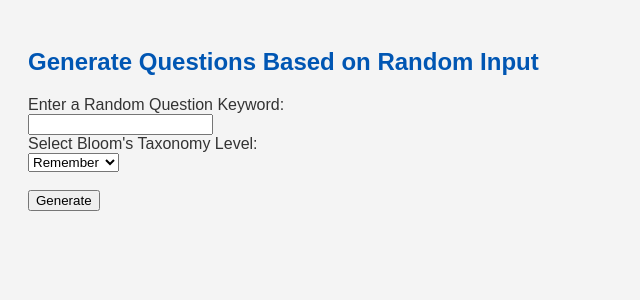
After one commit to Priyanka03012005/QuestionTaxonomy, a Flask app: page /user in a window 1280 px wide. The commit adds this page. Shown: the top 300 px of the page, without its empty margins (0-640 px from the left). Run offline with Flask 3, Linux system fonts and the light colour scheme.

Commit message:
first commit

```diff
--- a/app.py
+++ b/app.py
@@ -38,7 +38,7 @@ def init_db():
 def index():
     return render_template('index.html')
 
-@app.route('/create', methods=['GET', 'POST'])
+@app.route('/admin/create', methods=['GET', 'POST'])
 def create_question():
     if request.method == 'POST':
         question_text = request.form['question_text']
@@ -56,7 +56,7 @@ def create_question():
         return redirect(url_for('view_questions'))
     return render_template('create_question.html')
 
-@app.route('/questions')
+@app.route('/admin/questions')
 def view_questions():
     db = get_db()
     cursor = db.cursor()
@@ -64,6 +64,24 @@ def view_questions():
     questions = cursor.fetchall()
     return render_template('view_questions.html', questions=questions)
 
+@app.route('/user', methods=['GET', 'POST'])
+def user_interface():
+    if request.method == 'POST':
+        random_question = request.form['random_question']
+        taxonomy_level = request.form['taxonomy_level']
+
+        db = get_db()
+        cursor = db.cursor()
+        cursor.execute('''
+            SELECT question_text FROM Question
+            WHERE taxonomy_level = ? AND question_text LIKE ?
+        ''', (taxonomy_level, f'%{random_question}%'))
+        questions = cursor.fetchall()
+
+        return render_template('user_view.html', questions=questions, random_question=random_question)
+
+    return render_template('user_interface.html')
+
 if __name__ == '__main__':
     init_db()
     app.run(debug=True)
--- a/templates/index.html
+++ b/templates/index.html
@@ -9,6 +9,6 @@
 <body>
     <h1>Welcome to the C Programming Question Bank</h1>
     <p>Create and manage C programming questions categorized by Bloom's Taxonomy.</p>
-    <a href="/create">Create a Question</a> | <a href="/questions">View Questions</a>
+    <a href="/admin/create">Admin: Create a Question</a> | <a href="/admin/questions">Admin: View Questions</a> | <a href="/user">User: Generate Questions</a>
 </body>
 </html>
--- /dev/null
+++ b/templates/user_interface.html
@@ -0,0 +1,28 @@
+<!DOCTYPE html>
+<html lang="en">
+<head>
+    <meta charset="UTF-8">
+    <meta name="viewport" content="width=device-width, initial-scale=1.0">
+    <title>Generate Questions</title>
+    <link rel="stylesheet" href="{{ url_for('static', filename='css/styles.css') }}">
+</head>
+<body>
+    <h2>Generate Questions Based on Random Input</h2>
+    <form action="/user" method="POST">
+        <label for="random_question">Enter a Random Question Keyword:</label><br>
+        <input type="text" id="random_question" name="random_question"><br>
+
+        <label for="taxonomy_level">Select Bloom's Taxonomy Level:</label><br>
+        <select id="taxonomy_level" name="taxonomy_level">
+            <option value="Remember">Remember</option>
+            <option value="Understand">Understand</option>
+            <option value="Apply">Apply</option>
+            <option value="Analyze">Analyze</option>
+            <option value="Evaluate">Evaluate</option>
+            <option value="Create">Create</option>
+        </select><br><br>
+
+        <input type="submit" value="Generate">
+    </form>
+</body>
+</html>
```
Also changed, not shown: templates/create_question.html (+16 -4 lines), templates/user_view.html (added, +22 -0 lines), database.db.
